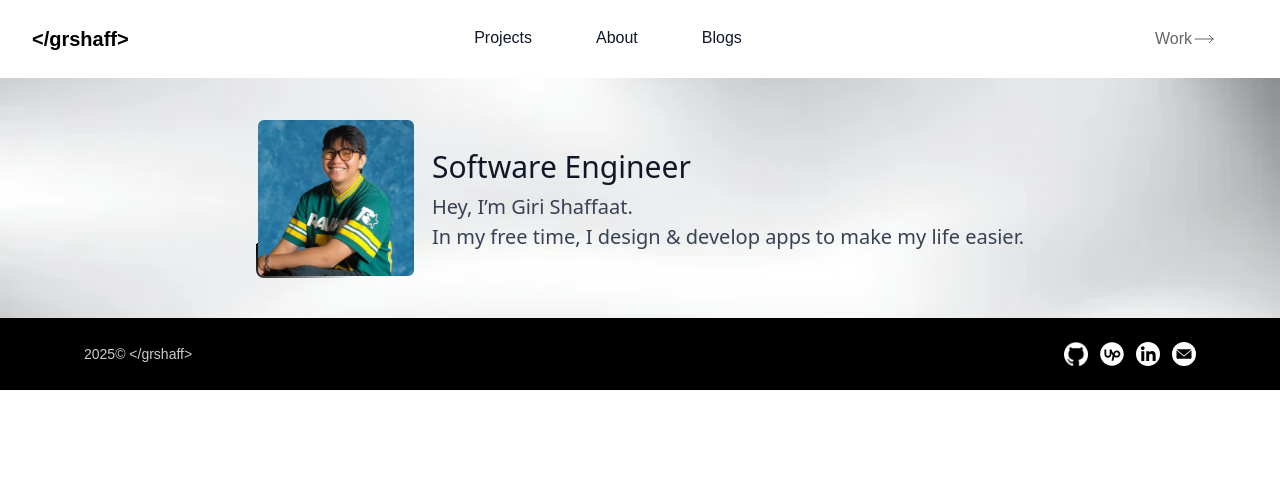
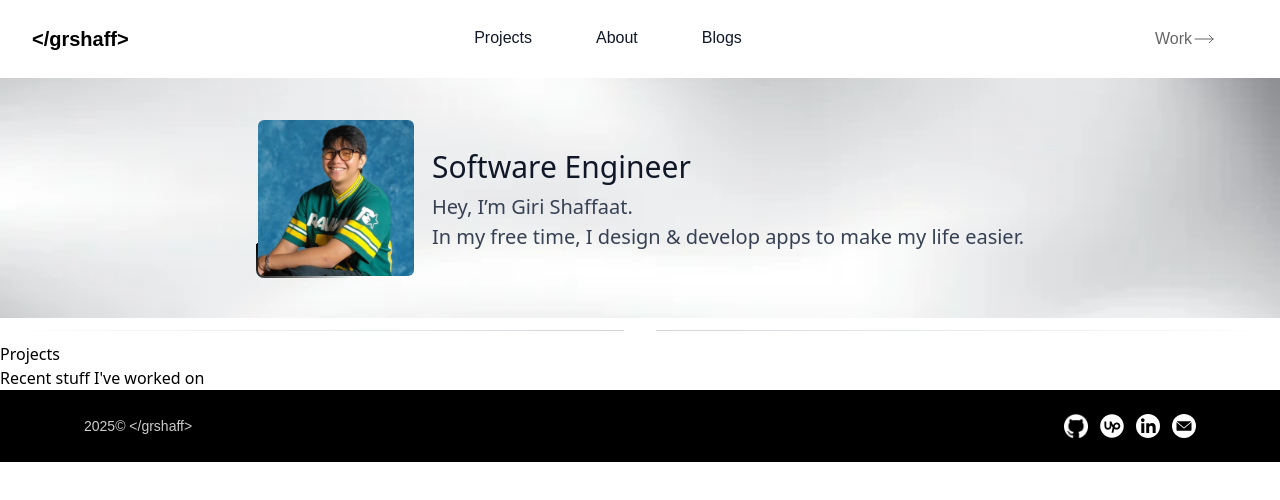
Before and after one commit to grshaff/projectCard-repro, a Vue app: page / in a window 1280 px wide. Shown: the top 500 px of the page. Built offline with nearby package versions, Linux system fonts and the light colour scheme.

Commit message:
Feat: addding a few stuff in main.vue

```diff
--- a/src/page/main.vue
+++ b/src/page/main.vue
@@ -15,6 +15,15 @@
         </div>
     </div>
 
+    <span class="flex items-center">
+        <span class="h-px flex-1 bg-gradient-to-r from-transparent to-gray-300"></span>
+        <span class="shrink-0 px-4 text-gray-900">&#8203;</span>
+        <span class="h-px flex-1 bg-gradient-to-l from-transparent to-gray-300"></span>
+    </span>
+    <div>
+        <h1>Projects</h1>
+        <h2>Recent stuff I've worked on</h2>
+    </div>
   </template>
 
 <script setup>
```
